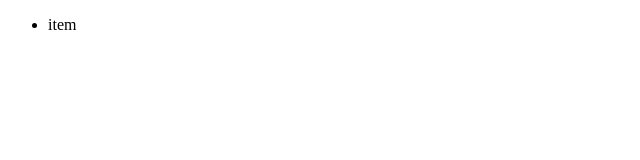
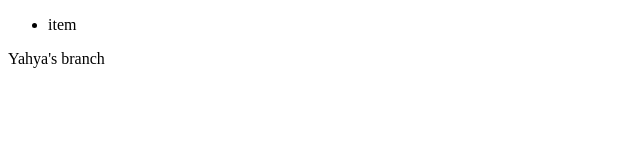
Before and after one commit to vohobjonoff/merge1, a plain HTML site: page index.html in a window 1280 px wide. Shown: the full height of the page, 0-640 px from the left. Drawn offline with Linux system fonts and the light colour scheme.

Commit message:
Yahyas branch new

```diff
--- a/index.html
+++ b/index.html
@@ -14,5 +14,8 @@
         </ul>
     </nav>
 </header>
+<main>
+    <div class="box">Yahya's branch</div>
+</main>
 </body>
 </html>
```
